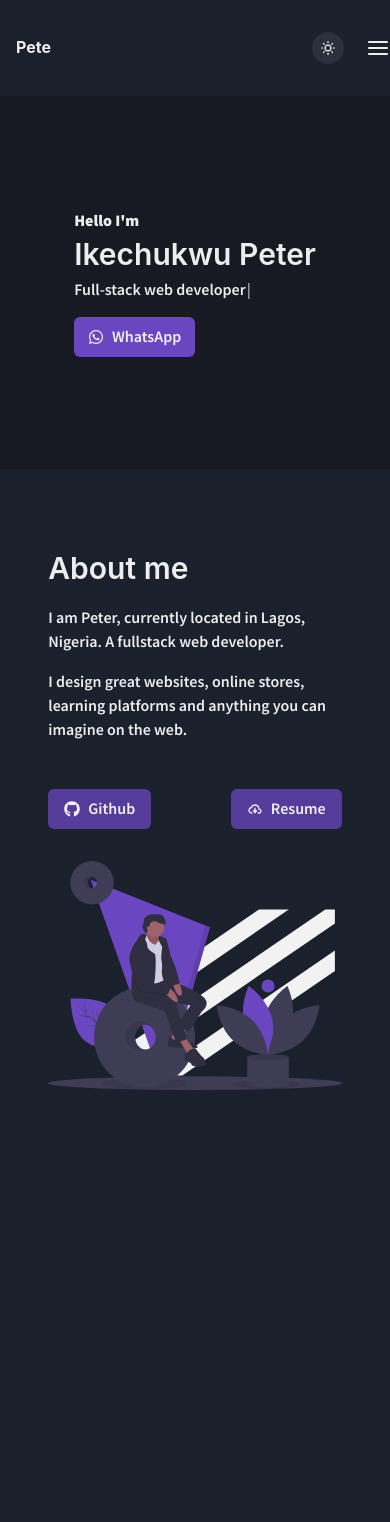
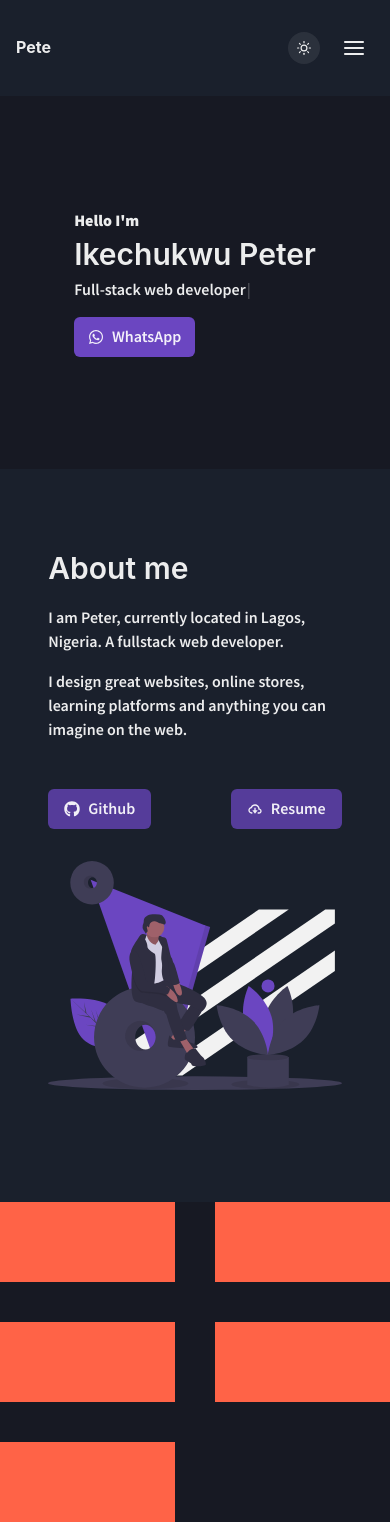
Before and after one commit to ikechukwu-peter/pete, a Next.js app: page / in a window 390 px wide. Before the commit the page ends 1202 px from the top, so only its background shows below. Built offline with nearby package versions, Linux system fonts and the light colour scheme.

Commit message:
fix: fixed navbar hamburger

```diff
--- a/components/Header.js
+++ b/components/Header.js
@@ -198,6 +198,7 @@ export default function Header() {
           <Flex
             d={["flex", "flex", "flex", "none"]}
             justifyContent={"flex-end"}
+            mr={["1.5rem"]}
           >
             <HamburgerIcon
               fontSize={"1.5rem"}
@@ -219,8 +220,8 @@ export default function Header() {
 
             <Flex
               justifyContent={"flex-end"}
-              mt={"1.8rem"}
-              mr={["2.3rem", "2.6rem", "5.4rem"]}>
+              mt={"2.4rem"}
+              mr={"1.5rem"}>
               <SmallCloseIcon
                 onClick={() => changeDisplay("none")}
                 fontSize={"1.5rem"} />
--- a/components/Projects.js
+++ b/components/Projects.js
@@ -19,17 +19,16 @@ import { BiCloudDownload } from "react-icons/bi"
 import { FaGithub } from "react-icons/fa"
 export default function About() {
     const projectsBg = useColorModeValue("gray.50", "gray.900")
-    const abtextColor = useColorModeValue("gray.600", "whiteAlpha.900")
+    const projecttextColor = useColorModeValue("blackAlpha.800", "whiteAlpha.900")
     const hoverBg = useColorModeValue("blackAlpha.600", "whiteAlpha.600")
 
     return (
 
-        <Box bg={introBg}
+        <Box bg={projectsBg}
             w="100vw"
         >
 
-            <SimpleGrid minChildWidth='120px' spacing='40px'>
-                <Box bg='tomato' height='80px'></Box>
+            <SimpleGrid columns={[2, null, 3]} spacing='40px'>
                 <Box bg='tomato' height='80px'></Box>
                 <Box bg='tomato' height='80px'></Box>
                 <Box bg='tomato' height='80px'></Box>
--- a/pages/index.js
+++ b/pages/index.js
@@ -9,6 +9,7 @@ import {
 import Header from '../components/Header'
 import Introduction from '../components/Introduction'
 import About from '../components/About'
+import Projects from '../components/Projects'
 
 export default function Home() {
   const { colorMode, toggleColorMode } = useColorMode()
@@ -28,6 +29,7 @@ export default function Home() {
       <Header />
       <Introduction />
       <About />
+      <Projects />
 
     </>
   )
```
